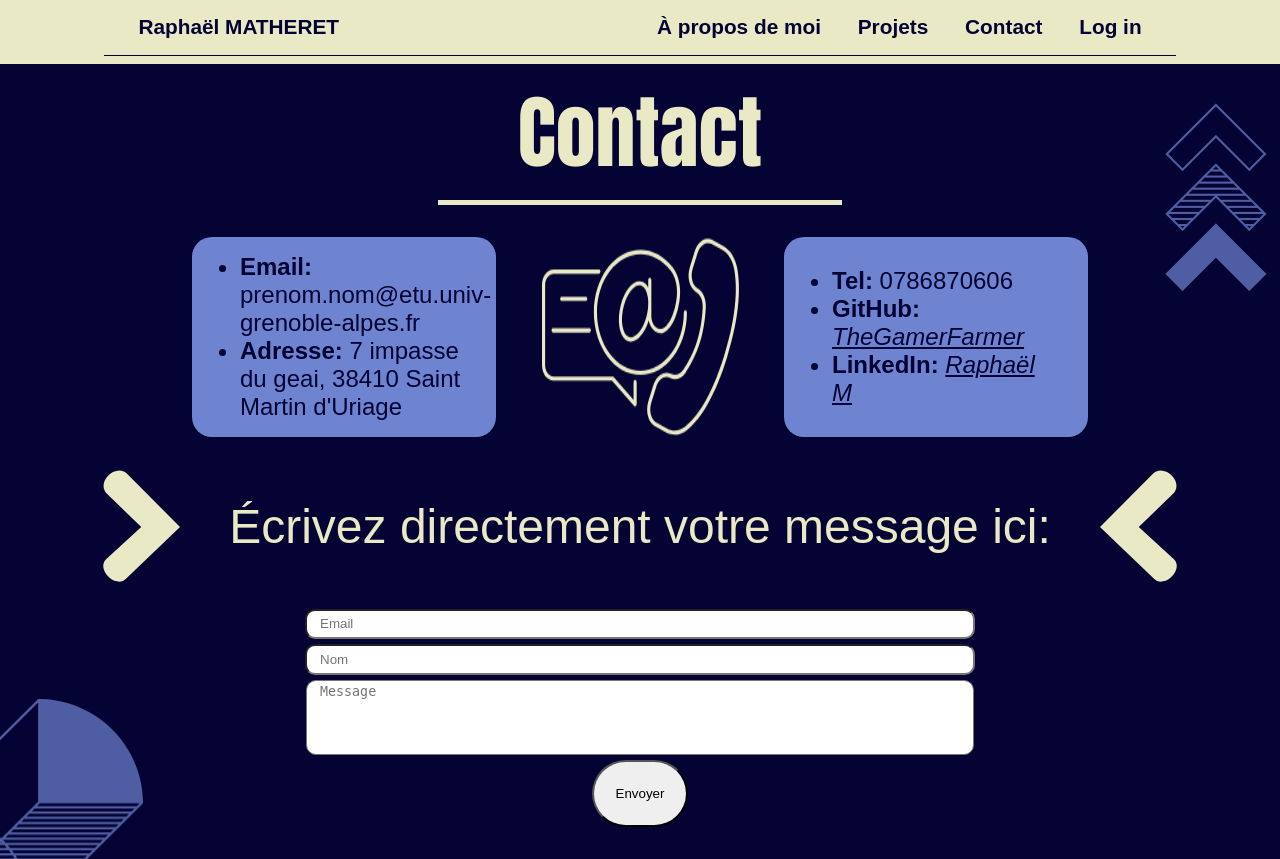
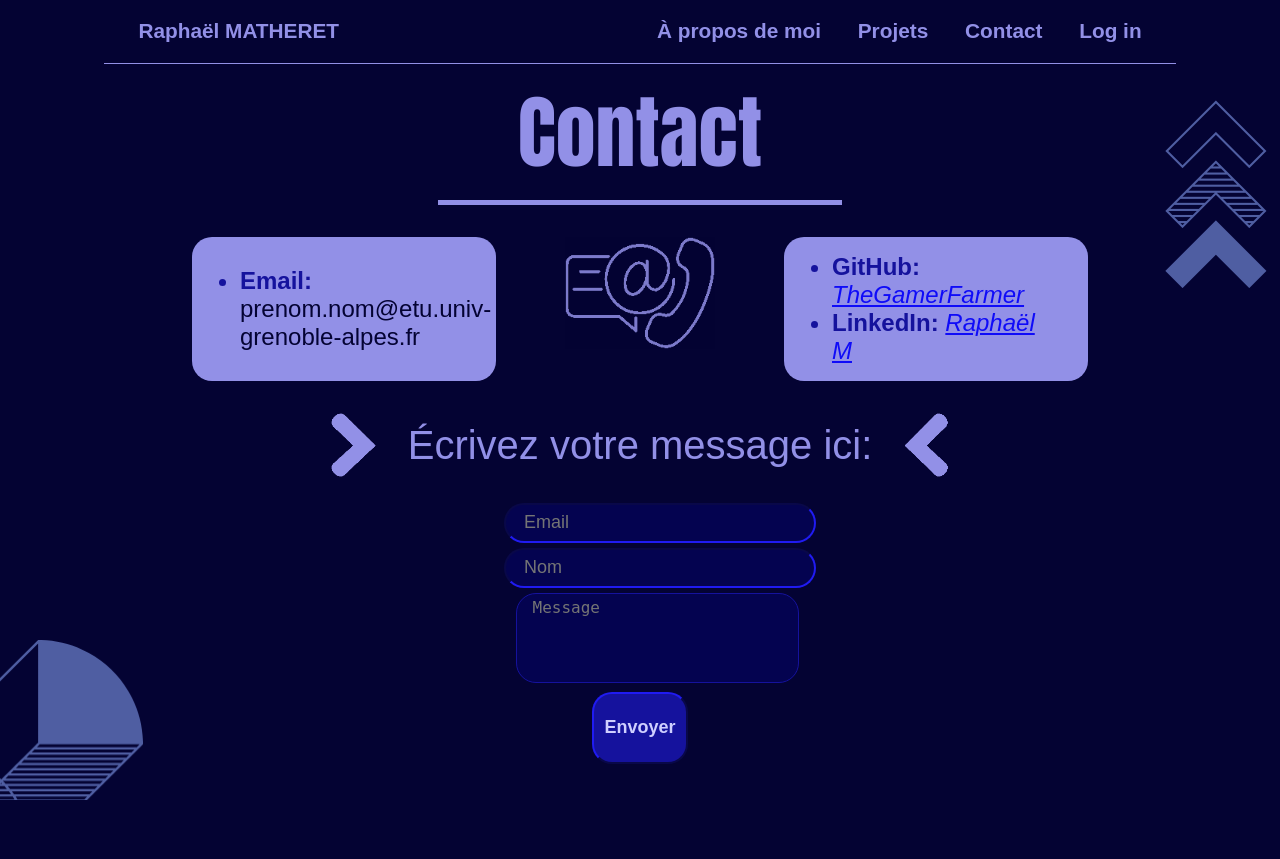
Before and after one commit to TheGamerFarmer/Portfolio, a PHP site: page /portfolio/contact in a window 1280 px wide. After the commit the page ends 800 px from the top, so only its background shows below. Run offline with PHP 8.4, Linux system fonts and the light colour scheme; a stand-in replaces the project's code that opens the database connection.

Commit message:
graphique update

```diff
--- a/accueil/accueil.css
+++ b/accueil/accueil.css
@@ -10,7 +10,7 @@ body {
 }
 
 h1, p, a {
-    color: #EAE9C5;
+    color: #e8e8f3;
 }
 
 h1 {
@@ -23,7 +23,7 @@ h1 {
 
 #link {
     font-size: 2em;
-    border: 5px solid #6F84D1;
+    border: 5px solid #9290e7;
     border-radius: 1.5em;
     padding: 1em 2em;
 }
--- a/sitePortfolio/contact/contact.css
+++ b/sitePortfolio/contact/contact.css
@@ -13,11 +13,11 @@ main #fleche {
 }
 
 main h1 {
-    color: #EAE9C5;
+    color: #9290e7;
     font-size: 5em;
     padding: 0.1em 1em;
     margin: 0;
-    border-bottom: 5px solid #EAE9C5;
+    border-bottom: 5px solid #9290e7;
     width: fit-content;
     font-family: Impact, serif;
 }
@@ -33,12 +33,13 @@ main #contact ul {
     display: flex;
     flex-direction: column;
     justify-content: center;
-    background-color: #6F84D1;
+    background-color: #9290e7;
     padding: 1em 2em 1em 3em ;
     border-radius: 20px;
     margin: 0;
     width: 25%;
-    color: #040333;
+    font-weight: bold;
+    color: #15129d;
 }
 
 main #contact ul li {
@@ -46,18 +47,24 @@ main #contact ul li {
 }
 
 main #contact ul li i {
-    font-weight: bold;
+    font-weight: normal;
     font-style: normal;
+    color: #040333;
 }
 
 main #contact ul li a {
-    color: #040333;
+    color: #0f0bf8;
     font-style: italic;
     transition: color ease-in-out 0.1s;
 }
 
 main #contact ul li a:hover {
-    color: #EAE9C5;
+    color: #15129d;
+}
+
+main #contact #contactImg {
+    height: 7em;
+    opacity: 85%;
 }
 
 main #formMessage {
@@ -65,10 +72,14 @@ main #formMessage {
     align-items: center;
 }
 
+main #formMessage img {
+    height: 4em;
+}
+
 main #formMessage p {
-    color: #EAE9C5;
-    font-size: 3em;
-    margin: 0 1em;
+    color: #9290e7;
+    font-size: 2.5em;
+    margin: 0 0.8em;
 }
 
 main #formMessage p + img {
@@ -88,8 +99,12 @@ main form {
 main form .textField {
     height: 2em;
     width: 100%;
-    border-radius: 10px;
+    border-radius: 20px;
+    border-color: #15129d;
+    background-color: #040350;
+    color: #e8e8f3;
     padding: 0 1em;
+    font-size: large;
 }
 
 main form textarea {
@@ -97,15 +112,28 @@ main form textarea {
     min-height: 5em;
     max-height: 15em;
     width: 100%;
-    border-radius: 10px;
+    border-radius: 20px;
     padding: 0.25em 1em;
     flex-grow: 1;
+    border-color: #15129d;
+    background-color: #040350;
+    color: #e8e8f3;
+    font-size: large;
 }
 
 main form #submit {
     width: 15%;
-    height: 5em;
-    border-radius: 1000px;
+    height: 4em;
+    border-radius: 20px;
+    color: #cfcfff;
+    font-weight: bold;
+    font-size: large;
+    border-color: #15129d;
+    background-color: #15129d;
+}
+
+main form #submit:hover {
+    cursor: pointer;
 }
 
 main #imageBasGauche {
--- a/sitePortfolio/contact/contact.php
+++ b/sitePortfolio/contact/contact.php
@@ -19,26 +19,30 @@
     <h1>Contact</h1>
     <div id="contact">
         <ul>
-            <li><i>Email: </i>prenom.nom@etu.univ-grenoble-alpes.fr</li>
-            <li><i>Adresse: </i>7 impasse du geai, 38410 Saint Martin d'Uriage</li>
+            <li>Email: <i>prenom.nom@etu.univ-grenoble-alpes.fr</i></li>
         </ul>
-        <img src="/sitePortfolio/contact/contactImage.png" alt="Contact image">
+        <img id="contactImg" src="/sitePortfolio/contact/contactImage.png" alt="Contact image">
         <ul>
-            <li><i>Tel: </i>0786870606</li>
-            <li><i>GitHub: </i><a href="https://github.com/TheGamerFarmer">TheGamerFarmer</a></li>
-            <li><i>LinkedIn: </i><a href="https://www.linkedin.com/in/raphael-matheret">Raphaël M</a></li>
+            <li>GitHub: <i><a href="https://github.com/TheGamerFarmer">TheGamerFarmer</a></i></li>
+            <li>LinkedIn: <i><a href="https://www.linkedin.com/in/raphael-matheret">Raphaël M</a></i></li>
         </ul>
     </div>
     <div id="formMessage">
         <img src="/sitePortfolio/contact/form arrow.png" alt="first arrow">
-        <p>Écrivez directement votre message ici:</p>
+        <p>Écrivez votre message ici:</p>
         <img src="/sitePortfolio/contact/form arrow.png" alt="second arrow">
     </div>
 
     <form method="POST">
-        <input class="textField" type="email" name="email" placeholder="Email" required>
-        <input class="textField" type="text" name="nom" placeholder="Nom" required>
-        <textarea name="message" placeholder="Message" required></textarea>
+        <label>
+            <input class="textField" type="email" name="email" placeholder="Email" required>
+        </label>
+        <label>
+            <input class="textField" type="text" name="nom" placeholder="Nom" required>
+        </label>
+        <label>
+            <textarea name="message" placeholder="Message" required></textarea>
+        </label>
         <input id="submit" type="submit" value="Envoyer">
     </form>
 
--- a/sitePortfolio/header/header.css
+++ b/sitePortfolio/header/header.css
@@ -5,7 +5,7 @@ body {
 }
 
 header {
-    background-color: #EAE9C5;
+    background-color: #040333;
     height: 4em;
     display: flex;
     justify-content: center;
@@ -21,14 +21,13 @@ header #header {
     align-items: center;
     gap: 1em;
     width: 80%;
-    border-bottom: 1px solid #040333;
+    border-bottom: 1px solid #9290e7;
     padding: 0 1.5em;
-    margin-bottom: 0.5em;
 }
 
 header #header p a {
     text-decoration: none;
-    color: #040333;
+    color: #9290e7;
     font-size: 1.3em;
     font-weight: bold;
     padding: 0.3em 0.5em;
@@ -38,7 +37,7 @@ header #header p a {
 
 header #header p a:hover {
     background-color: #040333;
-    color: #EAE9C5;
+    color: #e8e8f3;
 }
 
 header #header p:first-child {
@@ -57,7 +56,7 @@ header .modal-overlay {
 }
 
 header .modal {
-    background: #6F84D1;
+    background: #9290e7;
     padding: 2rem;
     border-radius: 10px;
     box-shadow: 0 10px 25px rgba(0, 0, 0, 0.3);
--- a/sitePortfolio/projetsDetailles/projetsDetailles.css
+++ b/sitePortfolio/projetsDetailles/projetsDetailles.css
@@ -12,7 +12,7 @@ main #text {
 }
 
 main #text h1 {
-    color: #EAE9C5;
+    color: #e8e8f3;
     text-decoration: underline;
     font-size: 7em;
     font-family: Impact, serif;
@@ -20,7 +20,7 @@ main #text h1 {
 }
 
 main #text h2 {
-    color: #EAE9C5;
+    color: #e8e8f3;
     text-decoration: underline;
     font-size: 2em;
     font-family: Impact, serif;
@@ -29,7 +29,7 @@ main #text h2 {
 }
 
 main #text p {
-    color: #6F84D1;
+    color: #9290e7;
     font-size: 1.5em;
     margin: 0;
     align-self: start;
```
Also changed, not shown: sitePortfolio/aProposDeMoi/aProposDeMoi.css (+19 -16 lines), sitePortfolio/aProposDeMoi/aProposDeMoi.php (+4 -4 lines), sitePortfolio/gestionProjets/gestionProjets.css (+7 -7 lines), sitePortfolio/projets/projets.css (+4 -4 lines), sitePortfolio/aProposDeMoi/borderPresentation.png, sitePortfolio/aProposDeMoi/engrenage.png, sitePortfolio/aProposDeMoi/experiencesPrefix.png, sitePortfolio/aProposDeMoi/imageMesOutils.png (renamed from sitePortfolio/aProposDeMoi/imageMesLangages.png), sitePortfolio/aProposDeMoi/ordinateurMesLangages.png (deleted), sitePortfolio/aProposDeMoi/ordinateurMesOutils.png (added), sitePortfolio/contact/contactImage.png, sitePortfolio/contact/form arrow.png.
